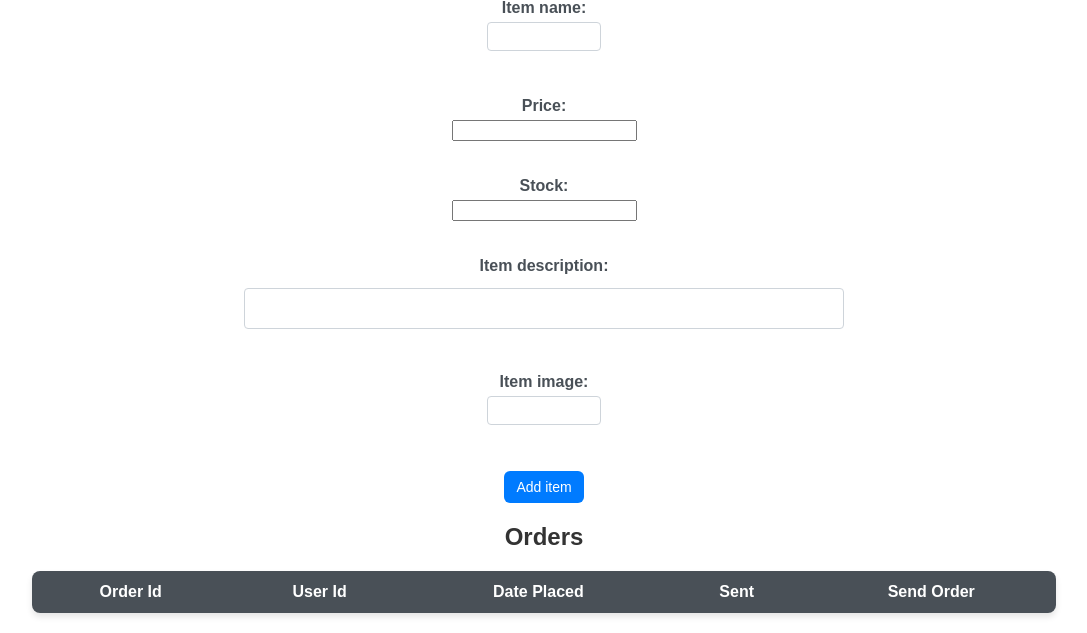
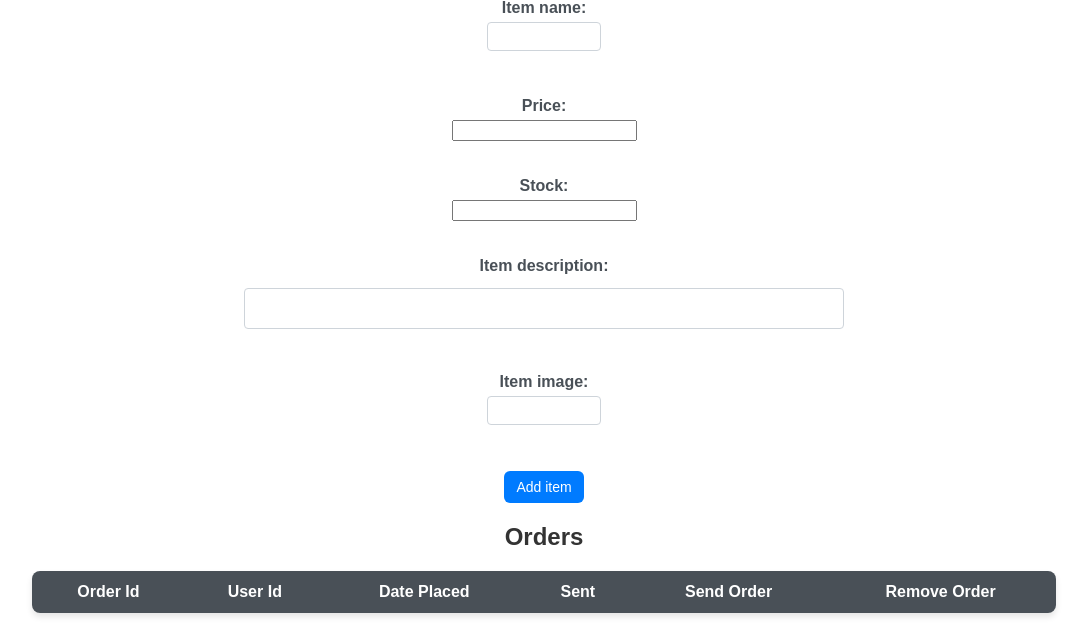
Before and after one commit to saglin/D0018E, a Flask app: page /admin in a window 1280 px wide. Shown: the part 279-912 px from the top of the page, without its empty margins (96-1183 px from the left). Run offline with Flask 3, Linux system fonts and the light colour scheme; data that the repository does not hold is empty; some libraries are stand-ins or nearby versions.

Commit message:
Added ability for admin to remove order

```diff
--- a/app.py
+++ b/app.py
@@ -152,15 +152,15 @@ def send_order(id):
         cursor.close()
         return redirect(url_for('admin'))
 
-# @app.route("/remove_order/<int:id>", methods=['POST'])
-# def remove_order(id):
-#     if request.method == 'POST':
-#         cursor = mysql.connection.cursor()
-#         cursor.execute('''DELETE FROM Orders WHERE Orders.id=%s''', (id, ))
-#         cursor.execute('''DELETE FROM Order_Items WHERE Order_Items.order_id=%s''', (id, ))
-#         mysql.connection.commit()
-#         cursor.close()
-#         return redirect(url_for('admin'))
+@app.route("/remove_order/<int:id>", methods=['POST'])
+def remove_order(id):
+    if request.method == 'POST':
+        cursor = mysql.connection.cursor()
+        cursor.execute('''DELETE FROM Orders WHERE Orders.id=%s''', (id, ))
+        cursor.execute('''DELETE FROM Order_Items WHERE Order_Items.order_id=%s''', (id, ))
+        mysql.connection.commit()
+        cursor.close()
+        return redirect(url_for('admin'))
 
 @app.route("/place_order", methods=['POST'])
 def place_order():
@@ -251,4 +251,4 @@ def register_user():
         return redirect(url_for('index'))
 
 if __name__ == '__main__':
-    app.run(host="0.0.0.0", port=8080)
+    app.run(host="0.0.0.0", port=80)
--- a/templates/admin.html
+++ b/templates/admin.html
@@ -68,7 +68,7 @@
             <th>Date Placed</th>
             <th>Sent</th>
             <th>Send Order</th>
-            <!-- <th>Remove Order</th> -->
+            <th>Remove Order</th>
         </tr>
 
         {% for order in orders %}
@@ -82,11 +82,11 @@
                         <button type="submit">Send Order</button>
                     </form>
                 </td>
-                <!-- <td>
+                <td>
                     <form method="POST" action="{{ url_for('remove_order', id=order[0]) }}">
                         <button type="submit">Remove Order</button>
                     </form>
-                </td> -->
+                </td>
             </tr>
         {% endfor %}
     </table>
```
